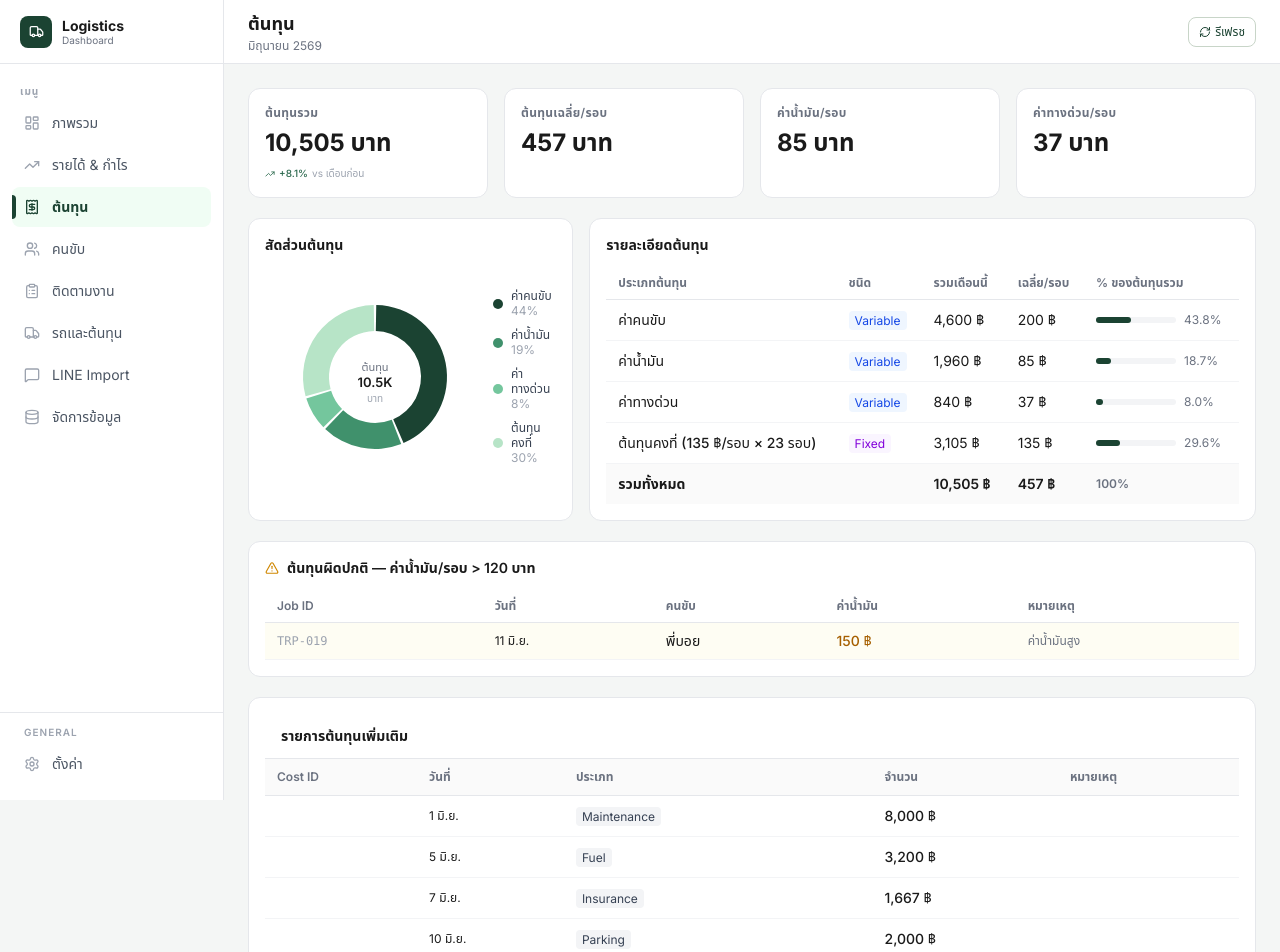
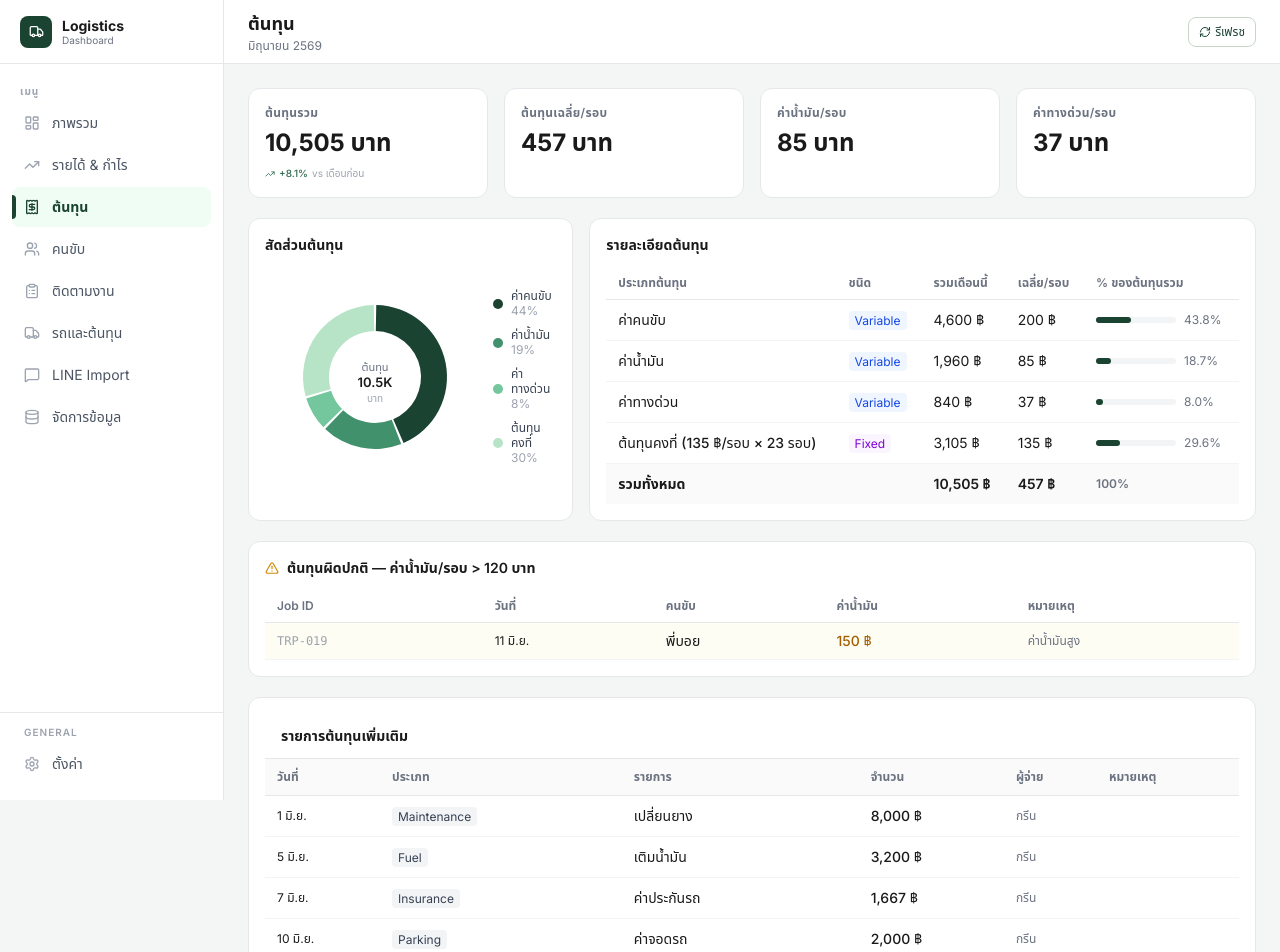
Before and after one commit to kanoksak07/logistics-dashboard, a Next.js app: page /costs in a window 1280 px wide. Shown: the top 952 px of the page. Built offline with nearby package versions, Linux system fonts and the light colour scheme.

Commit message:
Fix cost_id references in costs and vehicle pages

```diff
--- a/src/app/costs/page.tsx
+++ b/src/app/costs/page.tsx
@@ -145,20 +145,21 @@ export default function CostsPage() {
           <table className="w-full text-sm">
             <thead className="bg-[#FAFAFA]">
               <tr>
-                {["Cost ID", "วันที่", "ประเภท", "จำนวน", "หมายเหตุ"].map((h) => (
+                {["วันที่", "ประเภท", "รายการ", "จำนวน", "ผู้จ่าย", "หมายเหตุ"].map((h) => (
                   <th key={h} className="py-2.5 px-3 text-xs font-semibold text-[#6B7280] text-left border-b border-[#E5E7EB]">{h}</th>
                 ))}
               </tr>
             </thead>
             <tbody>
-              {costRecords.map((c) => (
-                <tr key={c.cost_id} className="border-b border-[#F3F4F6] hover:bg-[#F4F6F5]">
-                  <td className="py-2.5 px-3 text-xs font-mono text-[#9CA3AF]">{c.cost_id}</td>
+              {costRecords.map((c, i) => (
+                <tr key={i} className="border-b border-[#F3F4F6] hover:bg-[#F4F6F5]">
                   <td className="py-2.5 px-3 text-xs">{formatThaiDateShort(c.cost_date)}</td>
                   <td className="py-2.5 px-3">
                     <span className="text-xs px-1.5 py-0.5 rounded bg-gray-100 text-gray-700">{c.cost_category}</span>
                   </td>
+                  <td className="py-2.5 px-3 font-medium">{c.cost_name}</td>
                   <td className="py-2.5 px-3 font-medium">{c.cost_amount.toLocaleString("th-TH")} ฿</td>
+                  <td className="py-2.5 px-3 text-xs text-[#6B7280]">{c.who_paid || "—"}</td>
                   <td className="py-2.5 px-3 text-xs text-[#6B7280]">{c.remark}</td>
                 </tr>
               ))}
--- a/src/app/vehicle/page.tsx
+++ b/src/app/vehicle/page.tsx
@@ -165,10 +165,10 @@ export default function VehiclePage() {
               </tr>
             </thead>
             <tbody>
-              {maintenanceRecords.map((c) => (
-                <tr key={c.cost_id} className="border-b border-[#F3F4F6] hover:bg-[#F4F6F5]">
+              {maintenanceRecords.map((c, i) => (
+                <tr key={i} className="border-b border-[#F3F4F6] hover:bg-[#F4F6F5]">
                   <td className="py-2.5 px-4 text-xs">{formatThaiDateShort(c.cost_date)}</td>
-                  <td className="py-2.5 px-4">{c.remark}</td>
+                  <td className="py-2.5 px-4">{c.cost_name || c.remark}</td>
                   <td className="py-2.5 px-4 font-medium">{c.cost_amount.toLocaleString("th-TH")} ฿</td>
                 </tr>
               ))}
```
